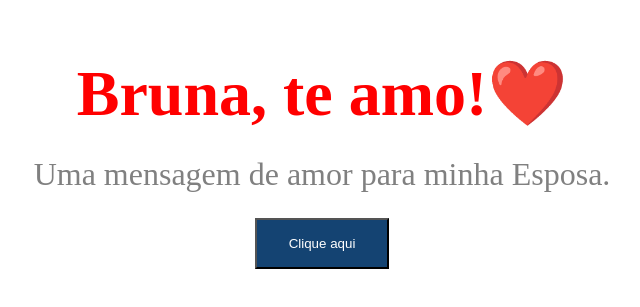
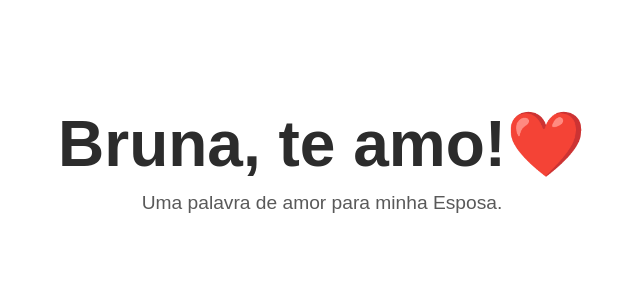
Before and after one commit to philalbu/clone-tabnews, a Next.js app: page / in a window 1280 px wide. Shown: the part 205-512 px from the top of the page, without its empty margins (318-958 px from the left). Built offline with nearby package versions, Linux system fonts and the light colour scheme.

Commit message:
mudanças de texto

```diff
--- a/pages/index.js
+++ b/pages/index.js
@@ -1,10 +1,9 @@
 function Home() {
     return (
-        <div style={{ display: 'flex', alignItems: 'center', justifyContent: 'center', height: '90vh', flexDirection: 'column', gap: '20px'}}>
-            <h1 style={{ color: 'red', fontSize: '4rem', lineHeight: '115%', margin: '0' }}>Bruna, te amo!❤️</h1>
-            <p style={{ color: 'gray', fontSize: '2rem', lineHeight: '150%', margin: '0' }}>Uma mensagem de amor para minha Esposa.</p>
-            <button style={{ backgroundColor: '#144372', padding: '16px 32px', color: '#ffffff'}}>Clique aqui</button>
-        </div>
+        <section style={{ display: 'flex', alignItems: 'center', justifyContent: 'center', height: '90vh', flexDirection: 'column', fontFamily: 'Rubik, sans-serif'}}>
+            <h1 style={{ color: '#2c2c2c', fontSize: '4rem', lineHeight: '115%', margin: '0' }}>Bruna, te amo!❤️</h1>
+            <p style={{ color: '#595959', fontSize: '1.2rem', lineHeight: '150%', margin: '0', marginTop: '8px' }}>Uma palavra de amor para minha Esposa.</p>
+        </section>
     )
 }
 
```
